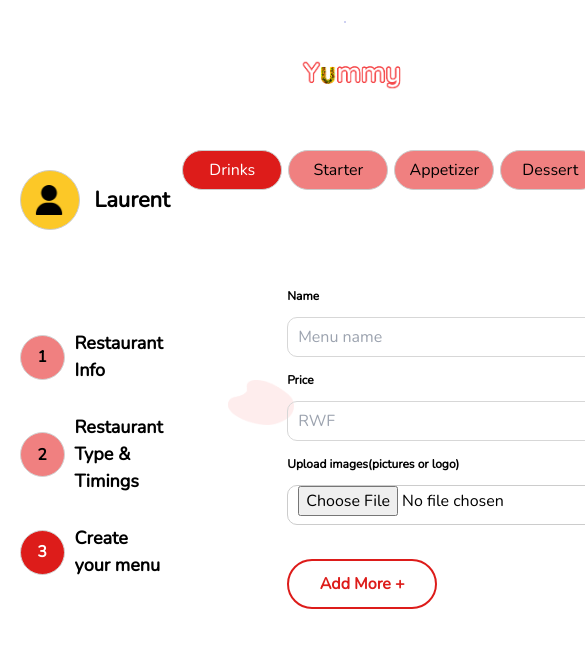
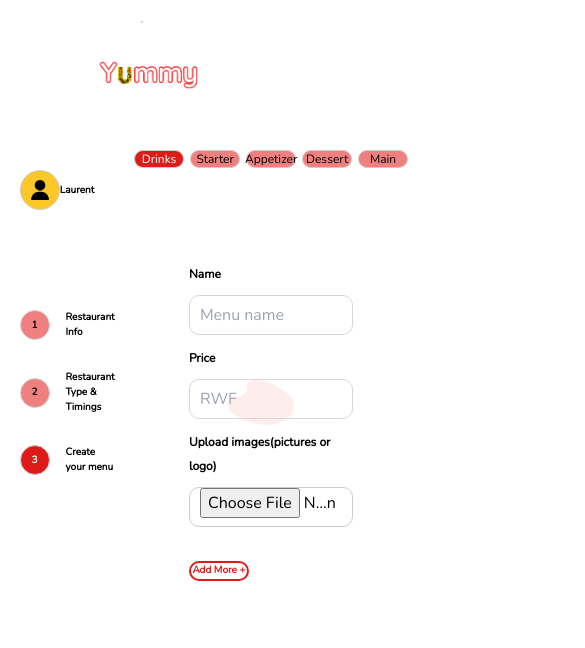
Before and after one commit to Navyn27/Yummy-ClassAss., a React (Create React App) app: page /register3 in a window 390 px wide. Shown: the top 648 px of the page, 585 px wide, since content can reach past the window. Built offline with nearby package versions, Linux system fonts and the light colour scheme.

Commit message:
Added Responsiveness on forms

```diff
--- a/src/components/style.css
+++ b/src/components/style.css
@@ -554,3 +554,423 @@ select{
     width: 60%;
     margin: 11vh auto;
 }
+/* Form 2 responsive*/
+@media screen and (max-width:992px) {
+    .user{
+        display: flex;
+        align-items: center;
+        justify-content: center;
+        border: 1px solid #ccc;
+        border-radius: 50%;
+        width: 50px;
+        height: 50px;
+        background-color: #FCC827;
+    }
+    .user > span{
+        margin-left: 30px;
+        font-size: 16px;
+        font-weight: bold;
+    }
+    .form > h1{
+        font-size: 35px;
+        color: #DD1C1A;
+        font-weight: 700;
+        padding: 10px 0;
+        text-align: center;
+        position: relative;
+    }
+    .form  label{
+        font-size: 18px;
+        font-weight: bold;
+    }
+    .form input[type="text"] input[type= 'file']{
+        font-size: 14px;
+        height: 35px;
+        font-weight: 100px;
+    }
+    .form  .long{
+        width: 100%;
+        margin: 10px 0;
+        height: 40px;
+        border: 1px solid rgb(215, 215, 215);
+        border-radius: 10px;
+        padding: 0 10px;
+        background:transparent;
+    }
+    .form  .short{
+        width: 100%;
+        height: 40px;
+        border: 1px solid rgb(215, 215, 215);
+        background:transparent;
+        border-radius: 10px;
+        margin-left: 0px;
+        padding: 0 10px;
+    }
+    .form > .fields{
+        width: 80%;
+        margin: 5vh auto;
+    }
+    .user_pic{
+        /* border: 1px solid lightgray; */
+        width: 20px;
+        height: 20px;
+        margin-left:85px;
+
+    }
+    .logo1{
+        width: 300px;
+        height: 150px;
+    }
+    .logo{
+        display: flex;
+        align-items: center;
+        justify-content: center;
+        height: 60px;
+    }
+    .side{
+        display: flex;
+        flex-direction: column;
+        gap: 50px;
+    }
+    .circle{
+        border: 1px solid lightgray;
+        border-radius: 50%;
+        width: 40px;
+        height: 40px;
+        display: flex;
+        align-items: center;
+        justify-content:center;
+        font-size:16px;
+        font-weight:bold;
+    }
+    .circle1{
+        background-color: #DD1C1A;
+        color: white;
+    }
+    .circle2{
+        background-color: lightcoral;
+
+    }
+    .circle3{
+        background-color: lightcoral;
+    }
+    .sidechick > span{
+        margin-left: 16px;
+        font-size: 16px;
+        font-weight: bold;
+    }
+    .sidechick{
+        display: flex;
+        align-items: center;
+        /* justify-content: space-between; */
+    }
+}
+
+//////////////////////////////////////////////////////////////////
+/* form3 responsive*/
+@media screen and (max-width:992px) {
+    .user1{
+        display: flex;
+        align-items: center;
+        justify-content: center;
+        border: 1px solid #ccc;
+        border-radius: 50%;
+        width: 50px;
+        height: 50px;
+        background-color: #FCC827;
+    }
+    .user1 > span{
+        margin-left: 30px;
+        font-size: 16px;
+        font-weight: bold;
+    }
+    .form > h1{
+        font-size: 35px;
+        color: #DD1C1A;
+        font-weight: 700;
+        padding: 10px 0;
+        text-align: center;
+        position: relative;
+    }
+    .form  label{
+        font-size: 18px;
+        font-weight: bold;
+    }
+    .form input[type="text"]{
+        font-size: 14px;
+        height: 35px;
+        font-weight: 100px;
+    }
+    .form  .long{
+        width: 100%;
+        margin: 10px 0;
+        height: 40px;
+        border: 1px solid rgb(215, 215, 215);
+        border-radius: 10px;
+        padding: 0 10px;
+        background:transparent;
+    }
+    .form  .short{
+        width: 100%;
+        height: 40px;
+        border: 1px solid rgb(215, 215, 215);
+        background:transparent;
+        border-radius: 10px;
+        margin-left: 0px;
+        padding: 0 10px;
+    }
+    .form > .fields1{
+        width: 80%;
+        margin: 5vh auto;
+    }
+    .user1_pic{
+        /* border: 1px solid lightgray; */
+        width: 25px;
+        height: 25px;
+        margin-left:85px;
+
+    }
+    .logo{
+        width: 300px;
+        height: 150px;
+    }
+    .logo{
+        display: flex;
+        align-items: center;
+        justify-content: center;
+        height: 60px;
+    }
+    .side1{
+        display: flex;
+        flex-direction: column;
+        gap: 50px;
+    }
+    .circle0{
+        border: 1px solid lightgray;
+        border-radius: 50%;
+        width: 40px;
+        height: 40px;
+        display: flex;
+        align-items: center;
+        justify-content:center;
+        font-size:16px;
+        font-weight:bold;
+    }
+    .circle1{
+        background-color: #DD1C1A;
+        color: white;
+    }
+    .circle2{
+        background-color: lightcoral;
+
+    }
+    .circle3{
+        background-color: lightcoral;
+    }
+    .sidechick1 > span{
+        margin-left: 16px;
+        font-size: 16px;
+        font-weight: bold;
+    }
+    .sidechick1{
+        display: flex;
+        align-items: center;
+        /* justify-content: space-between; */
+    }
+    .pill2{
+        border: 1px solid #ccc;
+        border-radius:50px;
+        background-color:lightcoral;
+        width:70px;
+        height:25px;
+        display: flex;
+        align-items: center;
+        justify-content: center;
+        margin-left: 6px;
+        font-size:16px
+    }
+    .pill1{
+        border: 1px solid #ccc;
+        border-radius:50px;
+        background-color:#DD1C1A;
+        width:70px;
+        height:25px;
+        color:#fff;
+        display: flex;
+        align-items: center;
+        justify-content: center;
+        font-size:16px
+    }
+    .pill1:hover{
+        color: #000;
+        background-color:#e0d9d9;
+    }
+    .btn{
+        border: 2px solid #DD1C1A;
+        border-radius:50px;
+        font-weight:bold;
+        width: 80px;
+        height:40px;
+        display: flex;
+        align-items: center;
+        justify-content: center;
+        color:#DD1C1A;
+        font-size:20px
+    }
+}
+
+
+@media screen and (max-width:600px) {
+    .user1{
+        display: flex;
+        align-items: center;
+        justify-content: center;
+        border: 1px solid #ccc;
+        border-radius: 50%;
+        width: 40px;
+        height: 40px;
+        background-color: #FCC827;
+    }
+    .user1 > span{
+        margin-left: 10px;
+        font-size: 10px;
+        font-weight: bold;
+    }
+    .form > h1{
+        font-size: 25px;
+        color: #DD1C1A;
+        font-weight: 700;
+        padding: 10px 0;
+        text-align: center;
+        position: relative;
+    }
+    .form  label{
+        font-size: 12px;
+        font-weight: bold;
+    }
+    .form input[type="text"] input[type = 'input']{
+        font-size: 6px;
+        height: 15px;
+        font-weight: 100px;
+    }
+    .form  .long{
+        width: 100%;
+        margin: 10px 0;
+        height: 40px;
+        border: 1px solid rgb(215, 215, 215);
+        border-radius: 10px;
+        padding: 0 10px;
+        background:transparent;
+    }
+    .form  .short{
+        width: 100%;
+        height: 40px;
+        border: 1px solid rgb(215, 215, 215);
+        background:transparent;
+        border-radius: 10px;
+        margin-left: 0px;
+        padding: 0 10px;
+    }
+    .form > .fields{
+        width: 80%;
+        margin: 5vh auto;
+    }
+    .user1_pic{
+        /* border: 1px solid lightgray; */
+        width: 20px;
+        height: 20px;
+        margin-left:45px;
+
+    }
+    .logo{
+        width: 300px;
+        height: 150px;
+    }
+    .logo{
+        display: flex;
+        align-items: center;
+        justify-content: center;
+        height: 60px;
+    }
+    .side1{
+        display: flex;
+        flex-direction: column;
+        gap: 30px;
+    }
+    .circle0{
+        border: 1px solid lightgray;
+        border-radius: 50%;
+        width: 30px;
+        height: 30px;
+        display: flex;
+        align-items: center;
+        justify-content:center;
+        font-size:10px;
+        font-weight:bold;
+    }
+    .circle0:hover{
+        color: #000;
+        background-color:#e0d9d9;
+    }
+    .circle1{
+        background-color: #DD1C1A;
+        color: white;
+    }
+    .circle2{
+        background-color: lightcoral;
+
+    }
+    .circle3{
+        background-color: lightcoral;
+    }
+    .sidechick1 > span{
+        margin-left: 16px;
+        font-size: 10px;
+        font-weight: bold;
+    }
+    .sidechick1{
+        display: flex;
+        align-items: center;
+        justify-content: space-between;
+    }
+    .pill2{
+        border: 1px solid #ccc;
+        border-radius:50px;
+        background-color:lightcoral;
+        width:50px;
+        height:18px;
+        display: flex;
+        align-items: center;
+        justify-content: center;
+        margin-left: 6px;
+        font-size:12px
+    }
+    .pill1{
+        border: 1px solid #ccc;
+        border-radius:50px;
+        background-color:#DD1C1A;
+        width:50px;
+        height:18px;
+        color:#fff;
+        display: flex;
+        align-items: center;
+        justify-content: center;
+        font-size:12px
+    }
+    .pill1:hover{
+        color: #000;
+        background-color:#e0d9d9;
+    }
+    .btn{
+        border: 2px solid #DD1C1A;
+        border-radius:50px;
+        font-weight:bold;
+        width: 60px;
+        height:20px;
+        display: flex;
+        align-items: center;
+        justify-content: center;
+        color:#DD1C1A;
+        font-size:10px
+    }
+}
```
